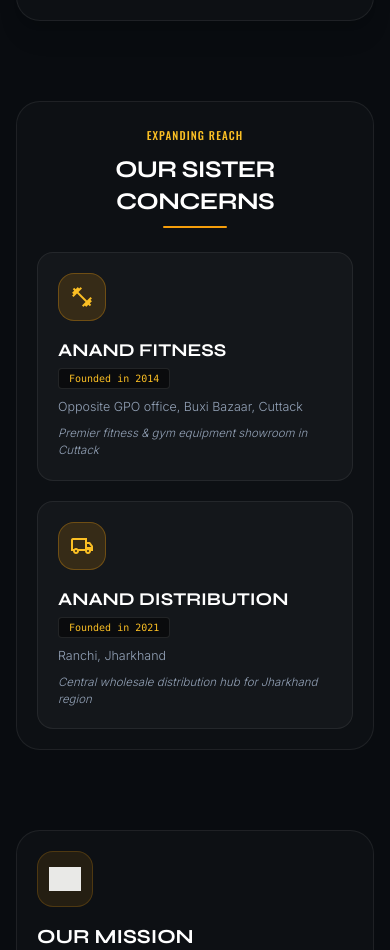
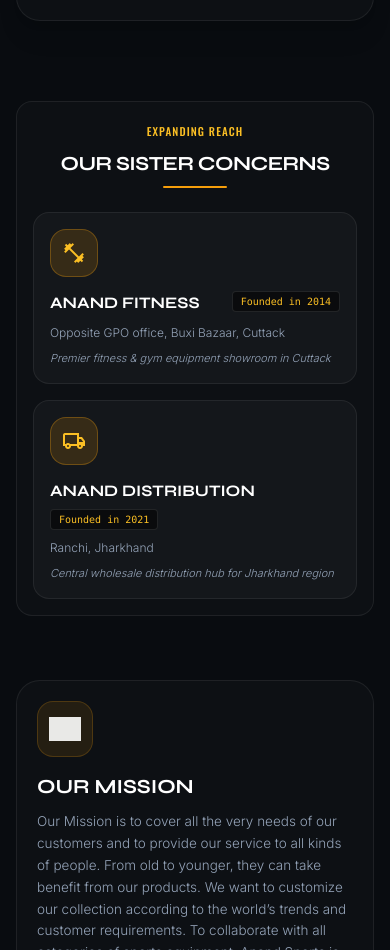
Before and after one commit to SacHiN814358/anand-sports, a Next.js app: page /about in a window 390 px wide. Shown: the part 2993-3943 px from the top of the page. Built offline with nearby package versions, Linux system fonts and the light colour scheme; grey boxes are pictures that could not be loaded.

Commit message:
Fix mobile horizontal scroll/overflow in Sister Concerns section

```diff
--- a/app/about/page.tsx
+++ b/app/about/page.tsx
@@ -239,35 +239,35 @@ export default function AboutPage() {
         </div>
 
         {/* Our Sister Concerns */}
-        <div className="mb-20 sm:mb-24 p-5 sm:p-10 rounded-3xl bg-white/[0.02] border border-border-subtle space-y-6 sm:space-y-8">
+        <div className="mb-16 sm:mb-24 p-4 sm:p-8 md:p-10 rounded-2xl sm:rounded-3xl bg-white/[0.02] border border-border-subtle space-y-6 sm:space-y-8 overflow-hidden">
           <div className="text-center max-w-xl mx-auto space-y-2">
             <span className="font-caps text-gold-light uppercase tracking-widest text-[11px] sm:text-[12px]">Expanding Reach</span>
-            <h2 className="font-display font-bold text-2xl sm:text-3xl uppercase tracking-tight text-white">Our Sister Concerns</h2>
+            <h2 className="font-display font-bold text-xl sm:text-3xl uppercase tracking-tight text-white">Our Sister Concerns</h2>
             <div className="w-16 h-0.5 bg-gold-accent mx-auto rounded-full" />
           </div>
 
-          <div className="grid grid-cols-1 md:grid-cols-2 gap-5 sm:gap-6 max-w-4xl mx-auto">
+          <div className="grid grid-cols-1 md:grid-cols-2 gap-4 sm:gap-6 max-w-4xl mx-auto">
             {sisterConcerns.map((item) => (
               <div
                 key={item.id}
-                className="p-5 sm:p-7 rounded-2xl bg-white/[0.03] border border-border-subtle hover:border-gold-accent/40 transition-all flex flex-col sm:flex-row items-start gap-4 sm:gap-5 group"
+                className="p-4 sm:p-6 rounded-2xl bg-white/[0.03] border border-border-subtle hover:border-gold-accent/40 transition-all flex flex-col sm:flex-row items-start gap-3.5 sm:gap-5 group min-w-0 overflow-hidden"
               >
                 <div className="w-12 h-12 sm:w-14 sm:h-14 rounded-2xl bg-gold-accent/15 border border-gold-accent/30 flex items-center justify-center shrink-0 group-hover:bg-gold-accent/25 transition-colors">
                   <span className="material-symbols-outlined text-[24px] sm:text-[28px] text-gold-light">{item.icon}</span>
                 </div>
-                <div className="space-y-2 w-full">
-                  <div className="flex flex-col sm:flex-row sm:items-center justify-between gap-1">
-                    <h3 className="font-display font-bold text-[18px] sm:text-[20px] uppercase text-white group-hover:text-gold-light transition-colors">
+                <div className="space-y-2 w-full min-w-0">
+                  <div className="flex flex-wrap sm:flex-nowrap items-start sm:items-center justify-between gap-1.5">
+                    <h3 className="font-display font-bold text-[16px] sm:text-[19px] uppercase text-white group-hover:text-gold-light transition-colors break-words">
                       {item.name}
                     </h3>
-                    <span className="text-[10px] font-mono text-gold-light px-2.5 py-0.5 rounded bg-black/50 border border-white/10 self-start sm:self-auto">
+                    <span className="text-[10px] font-mono text-gold-light px-2 py-0.5 rounded bg-black/50 border border-white/10 shrink-0">
                       {item.year}
                     </span>
                   </div>
-                  <p className="text-[12.5px] sm:text-[13px] text-on-surface-variant font-light leading-relaxed">
+                  <p className="text-[12px] sm:text-[13px] text-on-surface-variant font-light leading-relaxed break-words">
                     {item.location}
                   </p>
-                  <p className="text-[11.5px] sm:text-[12px] text-slate-400 font-light italic">
+                  <p className="text-[11px] sm:text-[12px] text-slate-400 font-light italic break-words">
                     {item.desc}
                   </p>
                 </div>
--- a/components/home/about-section.tsx
+++ b/components/home/about-section.tsx
@@ -60,23 +60,23 @@ export function AboutSection() {
                   {sisterConcerns.map((item) => (
                     <div
                       key={item.name}
-                      className="p-4 rounded-xl bg-white/[0.03] border border-border-subtle hover:border-gold-accent/40 transition-all flex items-start gap-3"
+                      className="p-3.5 sm:p-4 rounded-xl bg-white/[0.03] border border-border-subtle hover:border-gold-accent/40 transition-all flex items-start gap-3 min-w-0 overflow-hidden"
                     >
                       <div className="w-10 h-10 rounded-lg bg-gold-accent/15 border border-gold-accent/30 flex items-center justify-center shrink-0">
                         <span className="material-symbols-outlined text-[20px] text-gold-light">
                           {item.icon}
                         </span>
                       </div>
-                      <div className="space-y-1">
-                        <div className="flex items-center justify-between">
-                          <h4 className="font-display font-bold text-[15px] uppercase text-white">
+                      <div className="space-y-1 min-w-0 flex-1 overflow-hidden">
+                        <div className="flex items-center justify-between gap-1">
+                          <h4 className="font-display font-bold text-[14px] sm:text-[15px] uppercase text-white truncate">
                             {item.name}
                           </h4>
                         </div>
-                        <p className="text-[11.5px] text-on-surface-variant font-light">
+                        <p className="text-[11px] sm:text-[11.5px] text-on-surface-variant font-light leading-snug break-words">
                           {item.location}
                         </p>
-                        <span className="inline-block text-[10px] font-mono text-gold-light px-2 py-0.5 rounded bg-black/40 border border-white/10">
+                        <span className="inline-block text-[9.5px] sm:text-[10px] font-mono text-gold-light px-2 py-0.5 rounded bg-black/40 border border-white/10 shrink-0 mt-0.5">
                           {item.year}
                         </span>
                       </div>
```
